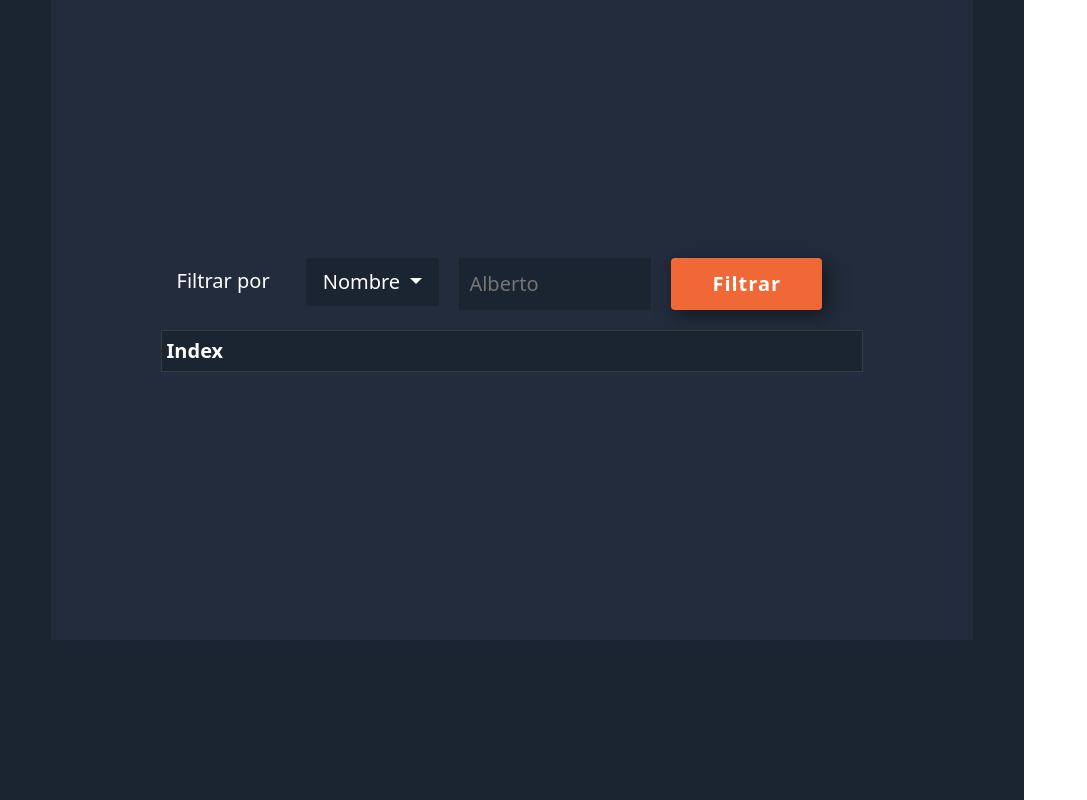
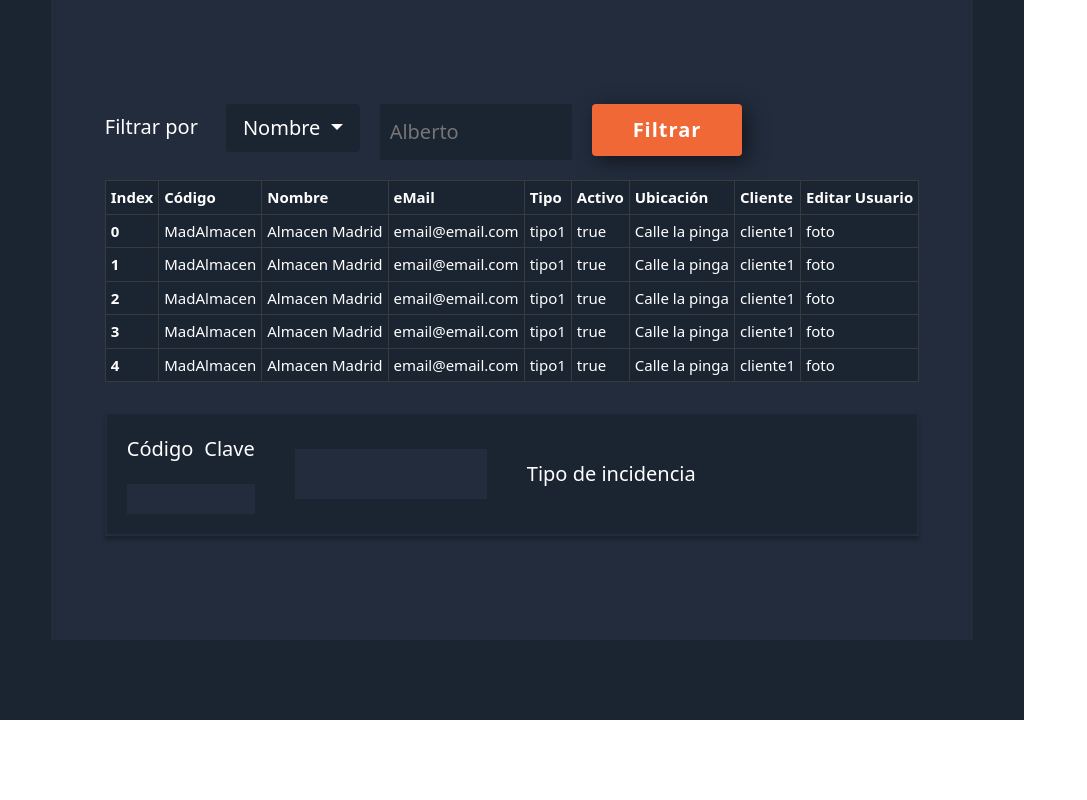
Before and after one commit to Javalga/Wayback, an Angular app in the folder angular-wayback/: page /user-admin in a window 1280 px wide. Shown: the whole page, without its empty margins (0-1087 px from the left). Built offline with nearby package versions, Linux system fonts and the light colour scheme.

Commit message:
push alan

```diff
--- a/angular-wayback/src/app/app.component.html
+++ b/angular-wayback/src/app/app.component.html
@@ -5,3 +5,5 @@
     <router-outlet></router-outlet>
   </div>
 </div>
+
+<!-- <app-user-admin></app-user-admin> -->
--- a/angular-wayback/src/app/pages/user-admin/user-admin.component.css
+++ b/angular-wayback/src/app/pages/user-admin/user-admin.component.css
@@ -1,5 +1,5 @@
 .user-admin_main {
-    height: 100vh;
+    height: 90vh;
     width: 80vw;
     background-color: var(--primary-color1-dark);
     display: flex;
@@ -32,13 +32,24 @@
 
 .user-admin_filter {
     display: flex;
+    justify-content: flex-start;
     gap: 1em;
 
 }
 
 .user-admin_filter>p {
-    padding: 0.4em 0.8em;
+    padding: 0.4em;
+    padding-left: 0;
+}
+
+.user-admin_filter>button {
+    padding: 0.4em;
     margin: 0px;
+    padding-left: 0;
+}
+
+.user-admin_filter>input {
+    background-color: var(--primary-color1-dark);
 }
 
 .user-admin_btnContainer {
@@ -54,6 +65,38 @@
 
 .user-admin_input {
     width: 15vw;
-    background-color: var(--primary-color1-dark);
+    background-color: var(--primary-color2-dark);
     padding: 10px;
 }
+
+.user-admin_form {
+    display: flex;
+    justify-content: flex-start;
+    align-items: center;
+    background-color: var(--primary-color1-dark);
+    border: 2px solid var(--primary-color2-dark);
+    box-shadow: 0px 4px 4px rgba(0, 0, 0, 0.25);
+}
+
+.user-admin_formColumn {
+    display: flex;
+    flex-direction: column;
+    align-items: flex-start;
+}
+
+.user-admin_formInput {
+    display: flex;
+    flex-direction: column;
+    padding: 1em;
+    gap: 1em;
+}
+
+.user-admin_inputShort {
+    width: 5vw;
+    background-color: var(--primary-color2-dark);
+}
+
+.user-admin_formGroup {
+    display: flex;
+    justify-content: space-between;
+}
--- a/angular-wayback/src/app/pages/user-admin/user-admin.component.html
+++ b/angular-wayback/src/app/pages/user-admin/user-admin.component.html
@@ -22,7 +22,35 @@
                 </div>
             </div>
 
-            <app-table></app-table>
+            <app-table [rows]="rows" [cols]="cols" [style]="'font-size:1.5rem; '"></app-table>
+
+            <div class="user-admin_form">
+
+                <div class="user-admin_formColumn">
+                    <div class="user-admin_formInput">
+                        <div class="user-admin_formGroup">
+                            <label>Código</label>
+                            <label>Clave</label>
+                        </div>
+                        <div class="user-admin_formGroup">
+                            <input class="user-admin_inputShort">
+                            <input class="user-admin_inputShort">
+                        </div>
+                    </div>
+                </div>
+
+                <div class="user-admin_formColumn">
+                    <div class="user-admin_formInput">
+                        <input class="user-admin_input">
+                    </div>
+                </div>
+
+                <div class="user-admin_formColumn">
+                    <div class="user-admin_formInput">
+                        <label>Tipo de incidencia</label>
+                    </div>
+                </div>
+            </div>
         </div>
     </div>
 </main>
--- a/angular-wayback/src/app/pages/user-admin/user-admin.component.ts
+++ b/angular-wayback/src/app/pages/user-admin/user-admin.component.ts
@@ -12,5 +12,6 @@ export class UserAdminComponent {
 
   constructor() {
     this.cols = ["Código", "Nombre", "eMail", "Tipo", "Activo", "Ubicación", "Cliente", "Editar Usuario"]
+    this.rows = [["MadAlmacen", "Almacen Madrid", "email@email.com", "tipo1", "true", "Calle la pinga", "cliente1", "foto"], ["MadAlmacen", "Almacen Madrid", "email@email.com", "tipo1", "true", "Calle la pinga", "cliente1", "foto"], ["MadAlmacen", "Almacen Madrid", "email@email.com", "tipo1", "true", "Calle la pinga", "cliente1", "foto"], ["MadAlmacen", "Almacen Madrid", "email@email.com", "tipo1", "true", "Calle la pinga", "cliente1", "foto"], ["MadAlmacen", "Almacen Madrid", "email@email.com", "tipo1", "true", "Calle la pinga", "cliente1", "foto"],]
   }
 }
```
